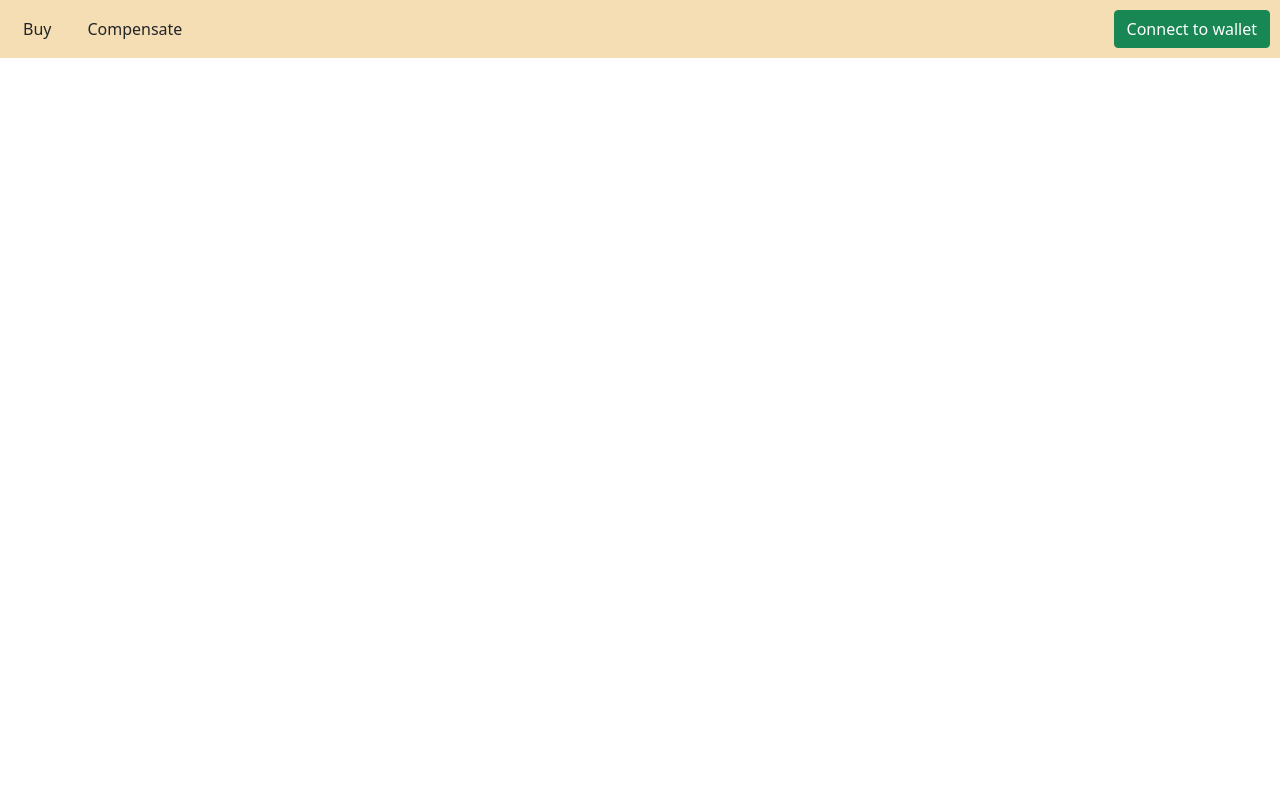
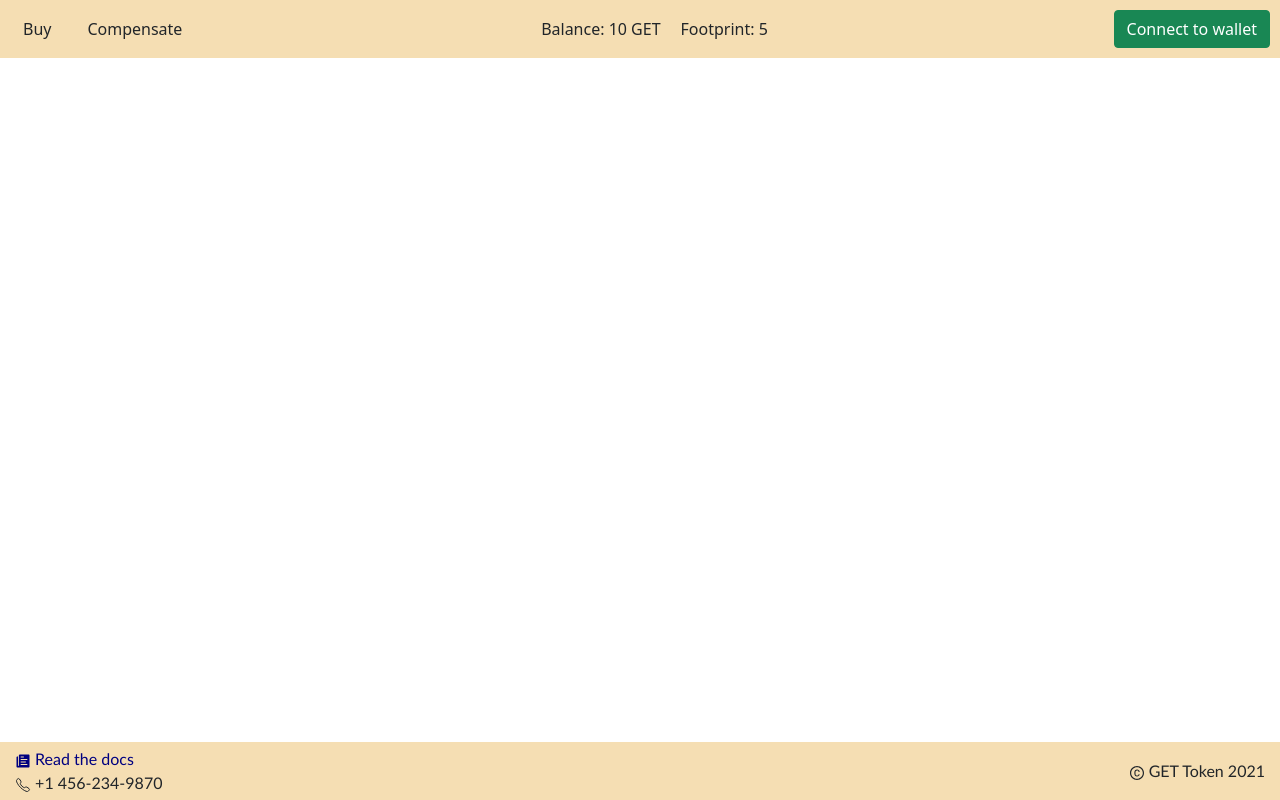
Before and after one commit to alexeipancratov/green-energy-tracker, a React (Create React App) app in the folder ui/: page /compensate in a window 1280 px wide. Built offline with nearby package versions, Linux system fonts and the light colour scheme.

Commit message:
Footer created

```diff
--- a/ui/package.json
+++ b/ui/package.json
@@ -9,6 +9,7 @@
     "bootstrap": "^5.0.1",
     "react": "^17.0.2",
     "react-dom": "^17.0.2",
+    "react-icons": "^4.2.0",
     "react-router-dom": "^5.2.0",
     "react-scripts": "4.0.3",
     "web-vitals": "^1.1.2",
--- a/ui/src/App.js
+++ b/ui/src/App.js
@@ -5,6 +5,7 @@ import { GREEN_ENERGY_CONTRACT_ADDRESS, GREEN_ENERGY_TOKEN_ABI } from './contrac
 import { Switch, Route, BrowserRouter } from "react-router-dom";
 import BuyGet from "./components/buyGet/buyGet";
 import Header from './components/header/Header';
+import Footer from './components/footer/Footer';
 import Compensate from './components/compensate/Compensate';
 
 function App() {
@@ -32,7 +33,7 @@ function App() {
   return (
     <BrowserRouter>
       <div>
-          <Header />
+          <Header instance={instance} web3={web3Instance} account={account}/>
           {!instance ? null : <Switch>
             <Route
               path="/"
@@ -44,6 +45,7 @@ function App() {
               component={() => <Compensate instance={instance}/>}
             />
           </Switch>}
+          <Footer />
       </div>
     </BrowserRouter>
   );
--- /dev/null
+++ b/ui/src/components/footer/Footer.css
@@ -0,0 +1,17 @@
+.footer{
+    position: absolute;
+    bottom: 0;
+    left: 0;
+    background-color: wheat;
+    width: 100%;
+    padding: 5px 15px;
+    font-size: 16px;
+    font-family: 'Gill Sans', 'Gill Sans MT', Calibri, 'Trebuchet MS', sans-serif;
+}
+.url{
+    color: navy;
+}
+.url:hover{
+    color: blue;
+    cursor: pointer;
+}
--- /dev/null
+++ b/ui/src/components/footer/Footer.js
@@ -0,0 +1,24 @@
+import './Footer.css';
+import {IoIosPaper} from 'react-icons/io';
+import {IoCallOutline} from 'react-icons/io5';
+import {AiOutlineCopyright} from 'react-icons/ai';
+
+const Footer = () => {
+    return(
+        <div className='d-flex flex-row justify-content-between footer'>
+            <div className='d-flex flex-column'>
+                <span className='url'
+                    onClick={() => window.open('https://github.com/alexeipancratov/green-energy-tracker')}>
+                        <IoIosPaper /> Read the docs
+                </span>
+                <span><IoCallOutline /> +1 456-234-9870</span>
+            </div>
+            <div className='d-flex flex-column justify-content-center'>
+                <span><AiOutlineCopyright /> GET Token 2021</span>
+            </div>
+        </div>
+
+    );
+}
+
+export default Footer;
--- a/ui/src/components/header/Header.js
+++ b/ui/src/components/header/Header.js
@@ -3,7 +3,7 @@ import "./header.css";
 import Web3 from "web3";
 import { useHistory } from "react-router-dom";
 
-const Header = () => {
+const Header = ({instance, web3, account}) => {
   const [buttonClass, setButtonClass] = useState("btn btn-success position");
   const [disabled, setDisabled] = useState(false);
   const history = useHistory();
@@ -20,6 +20,7 @@ const Header = () => {
         }
       }
     };
+
     func();
   }, []);
 
@@ -48,6 +49,10 @@ const Header = () => {
             Compensate
           </button>
         </div>
+        <div className='d-flex align-items-center'>
+          <span>Balance: 10 GET</span>
+          <span style={{marginLeft: '20px'}}>Footprint: 5</span>
+        </div>
         <div className="d-flex flex-row-reverse header">
           <button onClick={connect} className={buttonClass} disabled={disabled}>
             Connect to wallet
```
Also changed, not shown: 1 other file (tests, documents, lock files or other folders).
